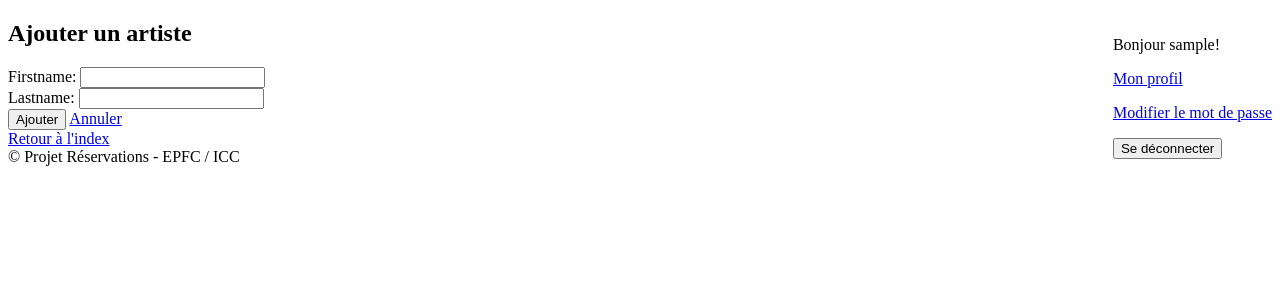
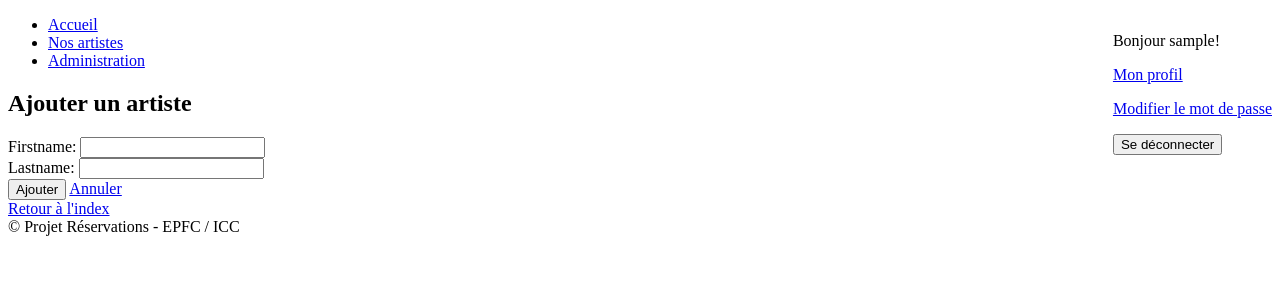
Before and after one commit to harroud-abdelkarim/pid-django-starter-kit, a Django app: page /catalogue/artist/create in a window 1280 px wide. Shown: the top 300 px of the page. Run offline with Django 5.2, Linux system fonts and the light colour scheme; the visitor is signed in with stand-in values (Sample User, id 1); parts of the project's set-up code (start-up, migrations or seed data) failed here and were passed over.

Commit message:
Main navigation menu

```diff
--- a/reservations/catalogue/templates/layouts/base.html
+++ b/reservations/catalogue/templates/layouts/base.html
@@ -25,6 +25,16 @@
 {% endif %}
 </div>
 
+    <nav>
+        <ul>
+         <li><a href="{% url 'home' %}">Accueil</a></li>
+         <li><a href="{% url 'catalogue:artist-index' %}">Nos artistes</a></li>
+         {% if request.user.is_superuser %}
+            <li><a href="{% url 'admin:index' %}">Administration</a></li>
+         {% endif %}
+        </ul>
+    </nav>
+
         </header>
 
         <main>
```
